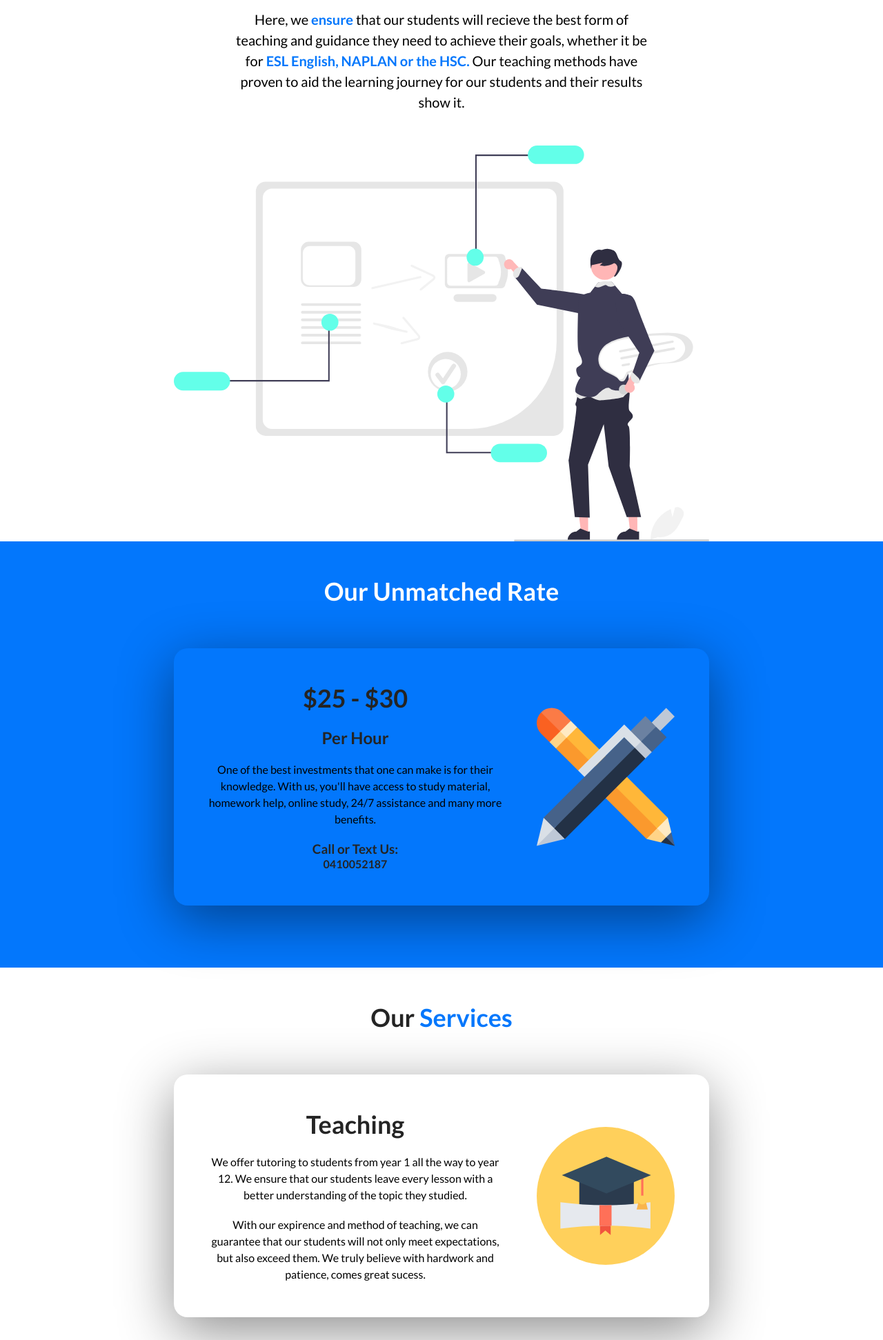
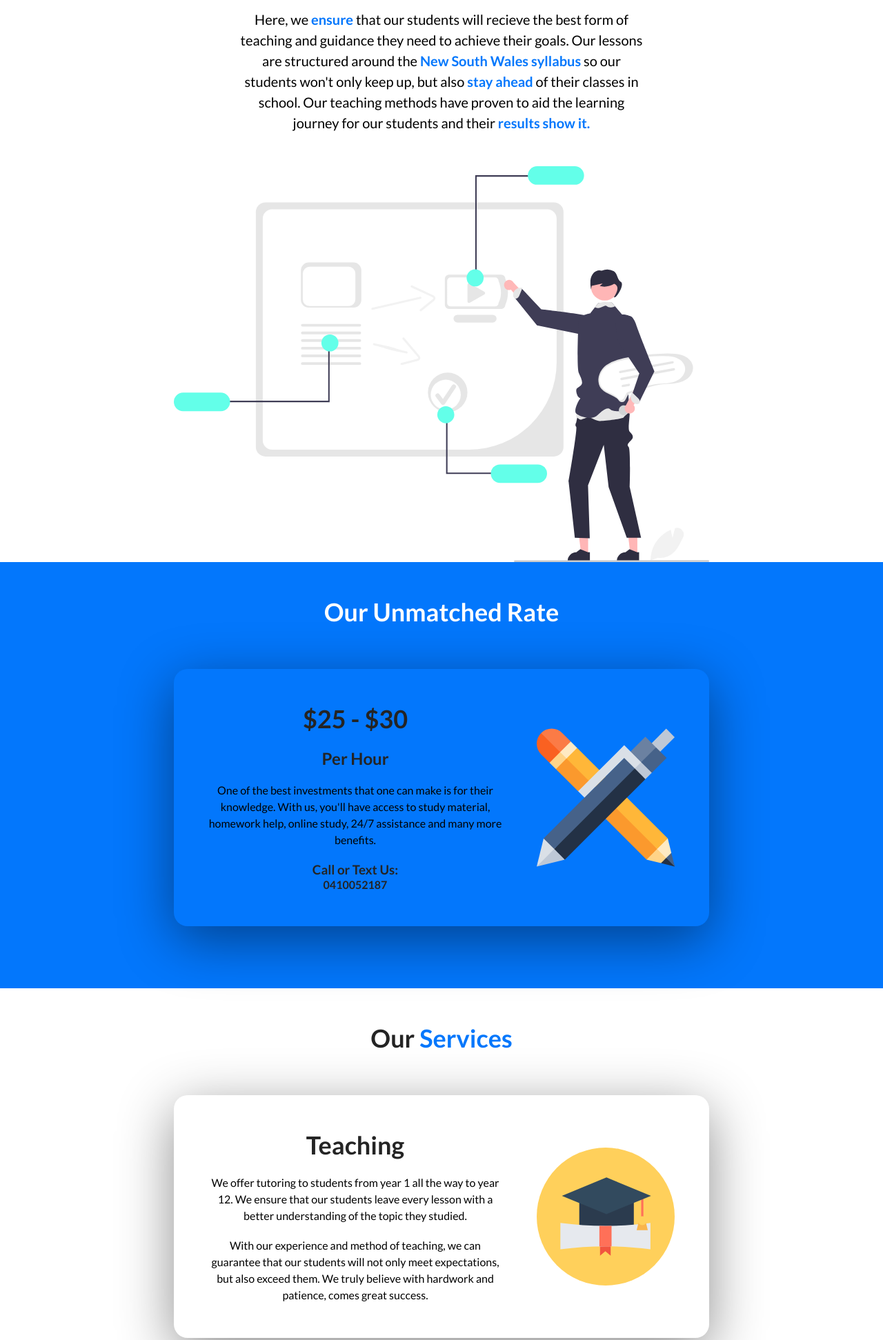
Before and after one commit to Sahdif/Wisdom-Academy, a plain HTML site: page index.html in a window 1280 px wide. Shown: the part 421-2364 px from the top of the page at 69% size. Drawn offline with Linux system fonts and the light colour scheme.

Commit message:
Added to description

```diff
--- a/index.html
+++ b/index.html
@@ -7,6 +7,8 @@
   <meta name="viewport" content="width=device-width, initial-scale=1.0">
   <title>The Wisdom Academy</title>
   <link rel="stylesheet" href="./styles.css">
+  <meta name="format-detection" content="telephone=no">
+  <link rel="icon" href="./assets/logo.png">
   <script src="https://kit.fontawesome.com/6975ac0331.js" crossorigin="anonymous"></script>
 </head>
 
@@ -48,8 +50,9 @@
           </h1>
           <p class="about-me__info--para">
             Here, we <strong class="text--blue">ensure</strong> that our students will recieve the best form of
-            teaching and guidance they need to achieve their goals, whether it be for <strong class="text--blue">ESL English, NAPLAN or the HSC.</strong>
-            Our teaching methods have proven to aid the learning journey for our students and their results show it.
+            teaching and guidance they need to achieve their goals. Our lessons are structured around the <strong class="text--blue">New South Wales
+            syllabus</strong> so our students won't only keep up, but also <strong class="text--blue">stay ahead</strong> of their classes in school.
+            Our teaching methods have proven to aid the learning journey for our students and their<strong class="text--blue"> results show it.</strong>
           </p>
 
         </div>
@@ -113,8 +116,8 @@
 
                   <br>
 
-                <p>With our expirence and method of teaching, we can guarantee that our students will not only meet expectations, but also
-                  exceed them. We truly believe with hardwork and patience, comes great sucess.
+                <p>With our experience and method of teaching, we can guarantee that our students will not only meet expectations, but also
+                  exceed them. We truly believe with hardwork and patience, comes great success.
                 </p>
 
               </div>
@@ -176,7 +179,7 @@
               <div class="service__descriptions">
 
                 <h1>Option of Online Learning</h1>
-                <p> What makes us unique is our <strong class="text--blue">flexibility.</strong> We work around <strong class="text--blue">your availiablities and your location.</strong> Distance is never an
+                <p> What makes us unique is our <strong class="text--blue">flexibility.</strong> We work around <strong class="text--blue">your availabilities and your location.</strong> Distance is never an
                   issue.
                 </p>
 
```
